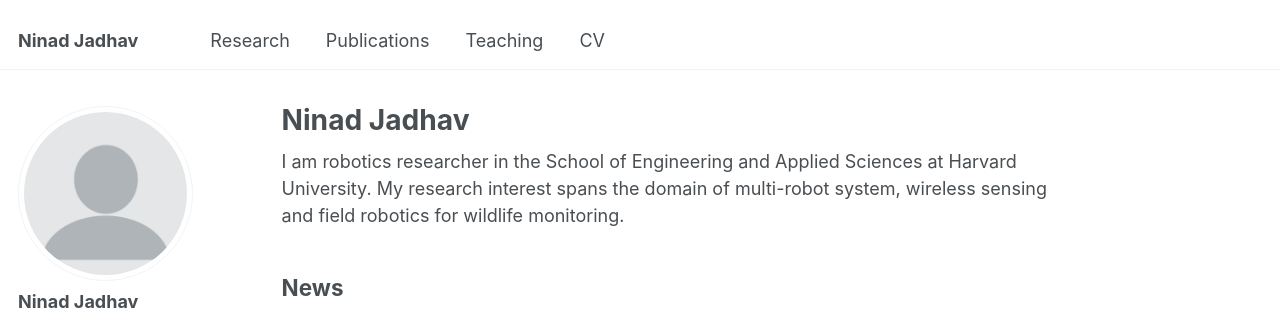
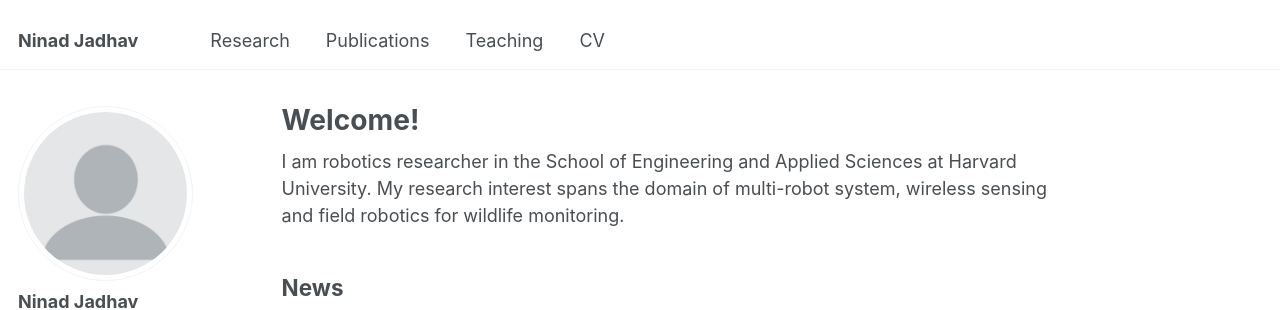
Before and after one commit to jadhavhninad/jadhavhninad.github.io, a Jekyll site: the page built from _pages/about.md, in a window 1280 px wide. Shown: the top 310 px of the page. Built offline with Jekyll 4.4.1, drawn with Linux system fonts in a browser that asks for light colours; some web fonts are replaced.

Commit message:
Update about.md

```diff
--- a/_pages/about.md
+++ b/_pages/about.md
@@ -1,6 +1,6 @@
 ---
 permalink: /
-title: "Ninad Jadhav"
+title: "Welcome!"
 excerpt: "About me"
 author_profile: true
 redirect_from:
```
